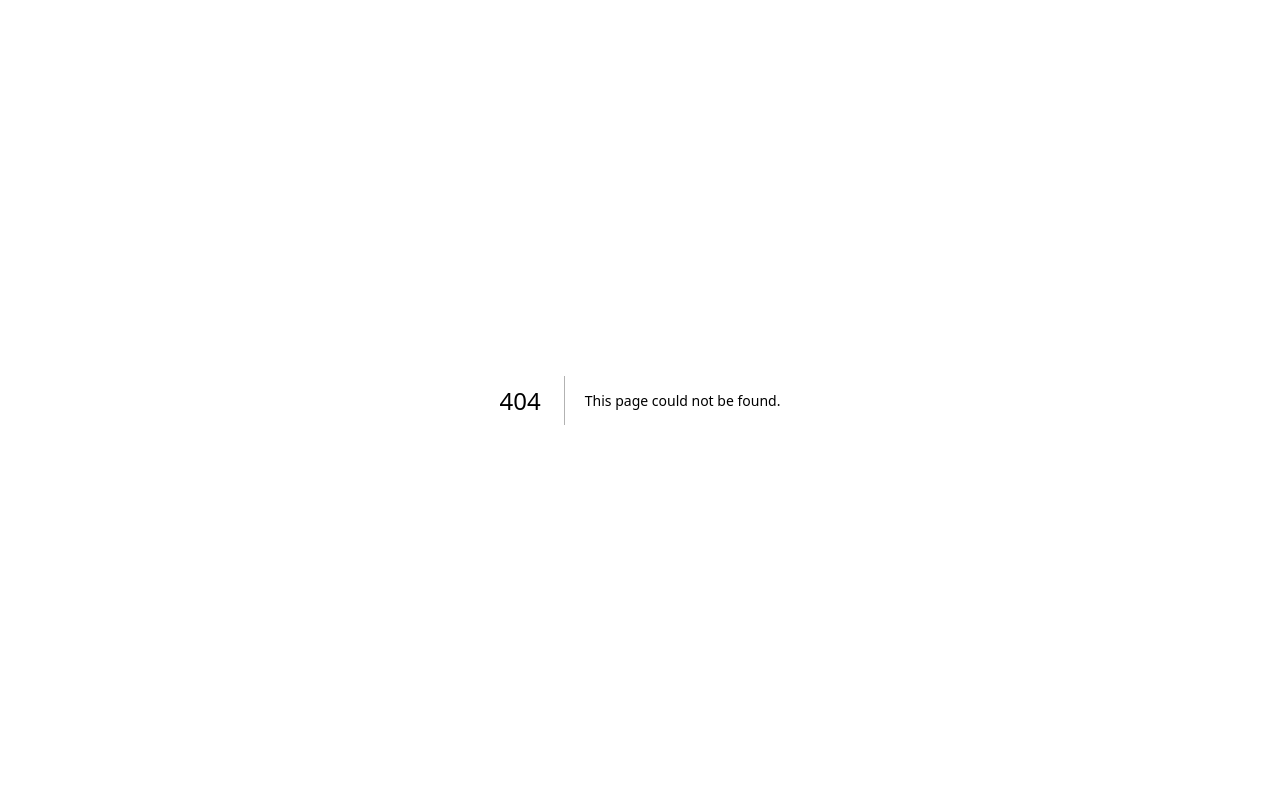
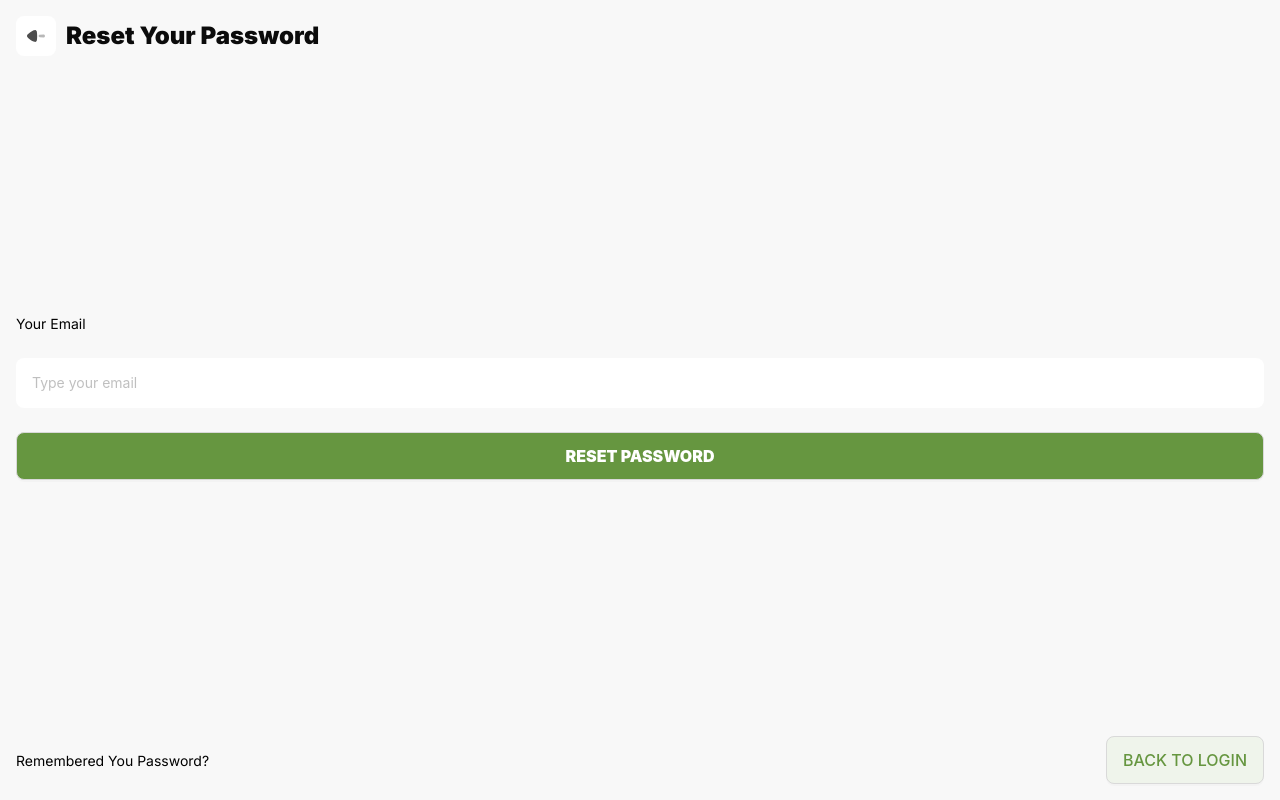
Before and after one commit to ExcCode/sakha-web-react, a Next.js app: page /resetpassword in a window 1280 px wide. Before the commit this address had no page. Built offline with nearby package versions, Linux system fonts and the light colour scheme.

Commit message:
create reset password page

```diff
--- /dev/null
+++ b/components/BackToLogin.jsx
@@ -0,0 +1,17 @@
+import { Button } from 'antd'
+import React from 'react'
+
+const BackToLogin = () => {
+  return (
+    <div className='flex justify-between items-center'>
+    <span className='font-[400] text-[14px] text-[#000]'>
+    Remembered You Password?
+    </span>
+    <Button className='uppercase flex justify-center items-center text-[#669640] font-[500] text-[16px] bg-[#EFF4EB] h-[48px] px-[16px] py-[14px] rounded-[8px]'>
+     Back to login
+    </Button>
+ </div>
+  )
+}
+
+export default BackToLogin
--- /dev/null
+++ b/src/app/resetpassword/page.jsx
@@ -0,0 +1,29 @@
+'use client'
+import React from 'react'
+import Header from '../../../components/Header'
+import { Button, Input } from 'antd'
+import BackToLogin from '../../../components/BackToLogin'
+
+const ResetPassword = () => {
+  return (
+    <div className='flex flex-col justify-between p-[16px] bg-[#F8F8F8] min-h-screen'>
+
+       <Header text='Reset Your Password'/>
+
+
+        <div className=' flex flex-col gap-[24px]'>
+           <label className='text-[#000000] font-[400] text-[14px]'>
+            Your Email
+           </label>
+           <Input placeholder='Type your email'  className='bg-[#fff] border-none px-[16px] py-[14px] rounded-[8px]'/>
+           <Button className='bg-[#669640] flex items-center justify-center h-[48px] px-[16px] py-[14px] rounded-[8px] text-[#fff] uppercase font-[900] text-[16px]'>
+            reset password
+           </Button>
+
+        </div>
+ <BackToLogin />
+    </div>
+  )
+}
+
+export default ResetPassword
```
